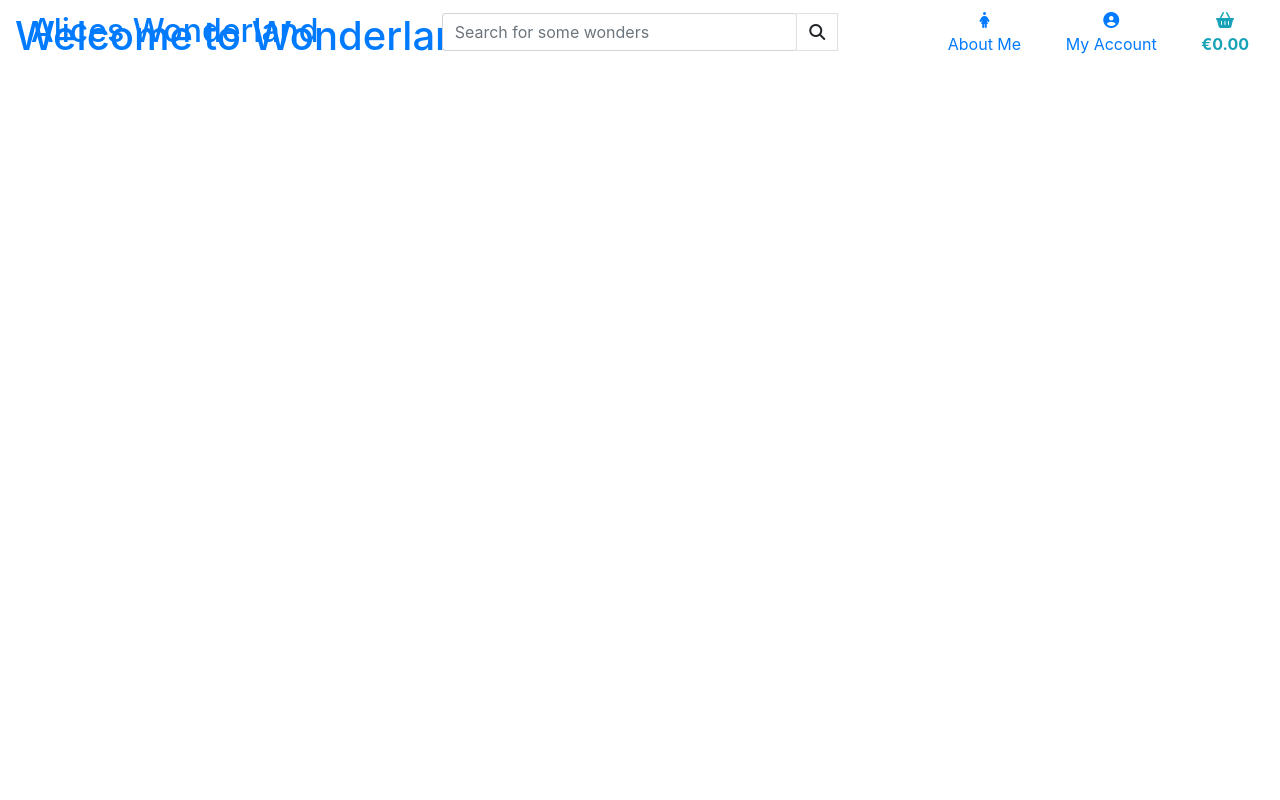
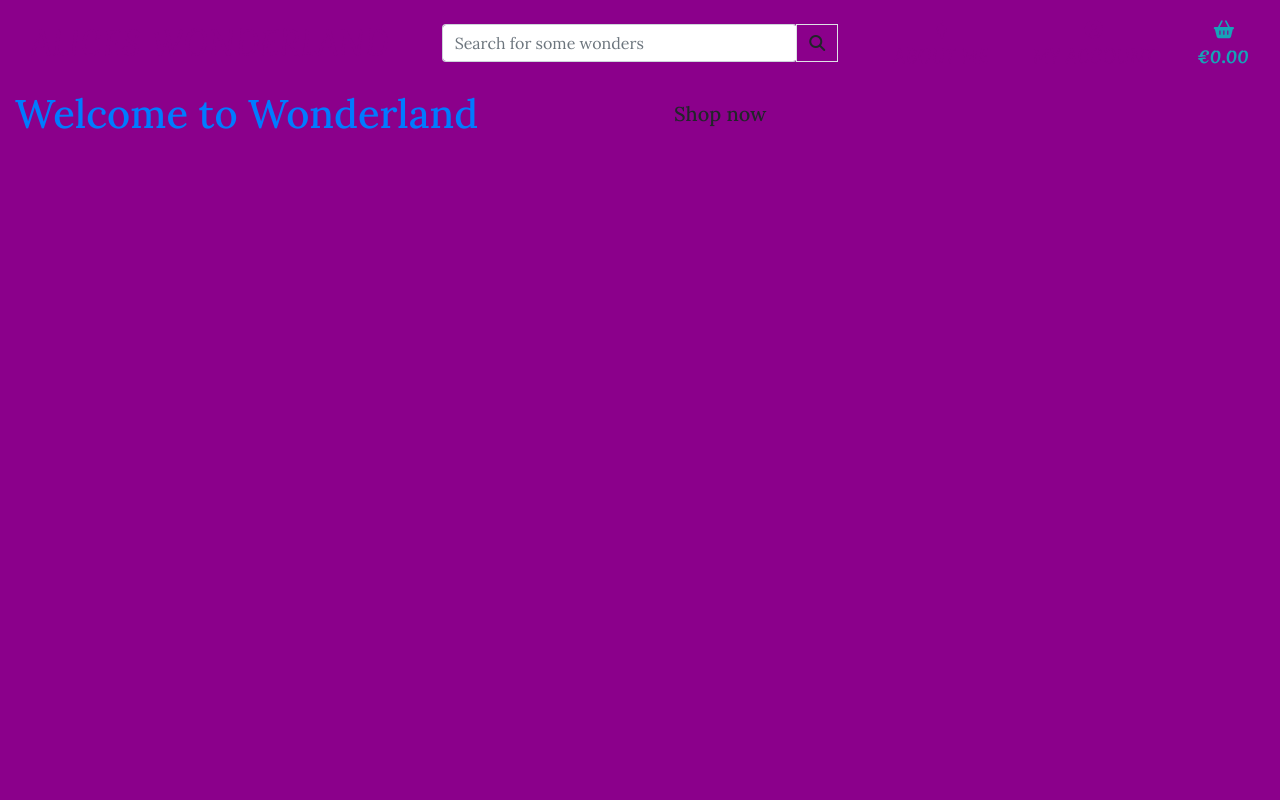
Before and after one commit to Martiless/Alices-Wonderland, a Django app: page / in a window 1280 px wide. Run offline with Django 3.2, Linux system fonts and the light colour scheme; some libraries are stand-ins or nearby versions.

Commit message:
Set up of base.css file

```diff
--- /dev/null
+++ b/static/css/base.css
@@ -0,0 +1,29 @@
+/* Imported Google Fonts*/
+@import url('https://fonts.googleapis.com/css2?family=Lora:ital,wght@0,400;0,500;0,600;0,700;1,400;1,500;1,600;1,700&family=Merienda:wght@400;700&family=Rock+Salt&display=swap');
+
+
+/* Header */
+html {
+    height: 100% !important;
+}
+
+body {
+    background-color: darkmagenta !important;
+    background-image: url('/media/main-image-one.jpg') no-repeat centre centre fixed;
+    background-size: cover;
+    font-family: Lora;
+}
+
+/* Logo and Navbar*/
+
+.nav-link {
+    color: darkmagenta;
+    font-family: Merienda;
+    font-size: large;
+    text-transform: uppercase;
+}
+
+
+main-logo-text {
+   font-size: 60px;
+}
--- a/templates/base.html
+++ b/templates/base.html
@@ -29,14 +29,16 @@
     {% endblock %}
 
     {% block corecss %}
+    <!--Import of Bootstrap CSS-->
     <link rel="stylesheet" href="https://stackpath.bootstrapcdn.com/bootstrap/4.4.1/css/bootstrap.min.css"
         integrity="sha384-Vkoo8x4CGsO3+Hhxv8T/Q5PaXtkKtu6ug5TOeNV6gBiFeWPGFN9MuhOf23Q9Ifjh" crossorigin="anonymous">
-    <link rel="stylesheet" href="https://fonts.googleapis.com/css2?family=Lora&display=swap">
+    <!--Link to CSS file-->
     <link rel="stylesheet" href="{% static 'css/base.css' %}">
     {% endblock %}
 
 
     {% block corejs %}
+    <!--Import of FontAwesome icons-->
     <script src="https://kit.fontawesome.com/c415ee89f4.js" crossorigin="anonymous"></script>
     <script src="https://code.jquery.com/jquery-3.4.1.min.js"
         integrity="sha256-CSXorXvZcTkaix6Yvo6HppcZGetbYMGWSFlBw8HfCJo=" crossorigin="anonymous"></script>
@@ -55,11 +57,11 @@
 </head>
 
 <body>
-    <header class="container-fluid fixed-top">
-        <div class="row">
-            <div class="col-12 col-lg-4">
-                <a href="{% url 'home' %}" class="nav-link main-logo-link">
-                    <h2 class="my-1 main-logo">Alices Wonderland</h2>
+    <header class="container-fluid ">
+        <div class="row pt-lg-2 d-none d-lg-flex topnav" id="topnav">
+            <div class="col-12 col-lg-4 my-auto py-1 py-lg-0">
+                <a href="{% url 'home' %}" class="nav-link">
+                    <h2 class="my-1 main-logo-text">Alices Wonderland</h2>
                 </a>
             </div>
             <div class="col-12 col-lg-4 my-auto py-1 py-lg-0">
```
Also changed, not shown: media/main-image-one.jpg (added), media/main-image-three.jpg (added), media/main-image-two.jpg (added).
